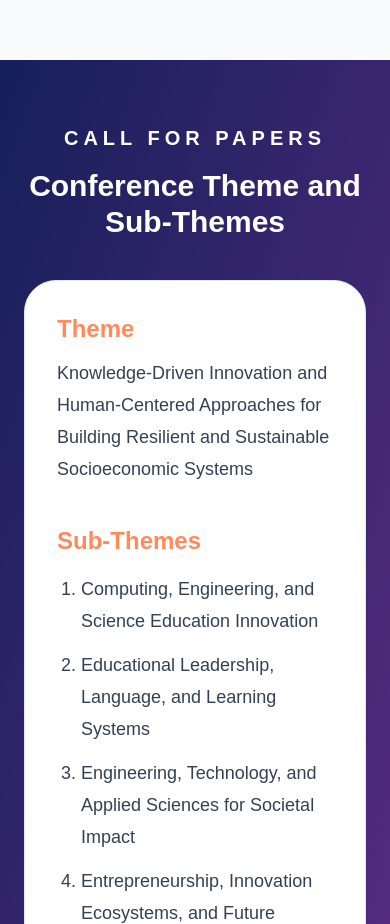
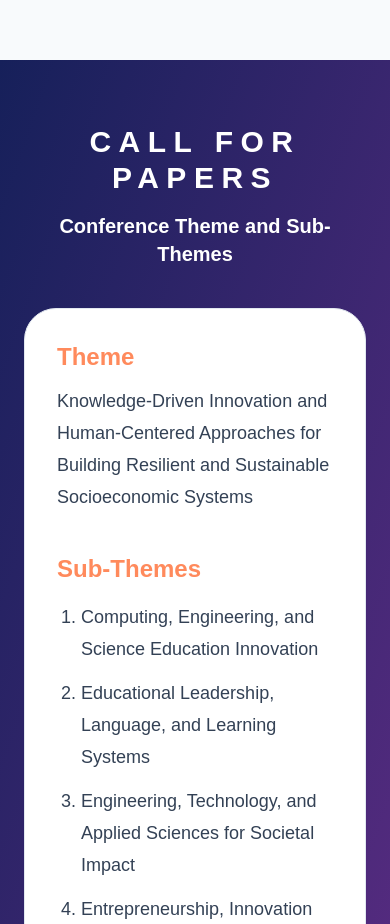
Before and after one commit to hhidayatinc/bs26, a React (Vite) app: page /conference/invent-2026 in a window 390 px wide. Shown: the part 10320-11244 px from the top of the page. Built offline with nearby package versions, Linux system fonts and the light colour scheme.

Commit message:
sizing call for papers_2

```diff
--- a/src/pages/conferences/InventConference.jsx
+++ b/src/pages/conferences/InventConference.jsx
@@ -537,10 +537,10 @@ function InventConference() {
       <section className="px-6 py-16 bg-gradient-to-br from-[#16205a] to-[#5b2c83]">
         <div className="mx-auto max-w-6xl">
           <div className="mx-auto max-w-3xl text-center">
-            <p className="text-xl font-semibold uppercase tracking-[0.25em] text-white">
+            <p className="text-3xl font-semibold uppercase tracking-[0.25em] text-white">
               Call for Papers
             </p>
-            <h3 className="mt-4 text-3xl font-bold md:text-4xl text-white">
+            <h3 className="mt-4 text-xl font-bold md:text-4xl text-white">
               Conference Theme and Sub-Themes
             </h3>
           </div>
```
